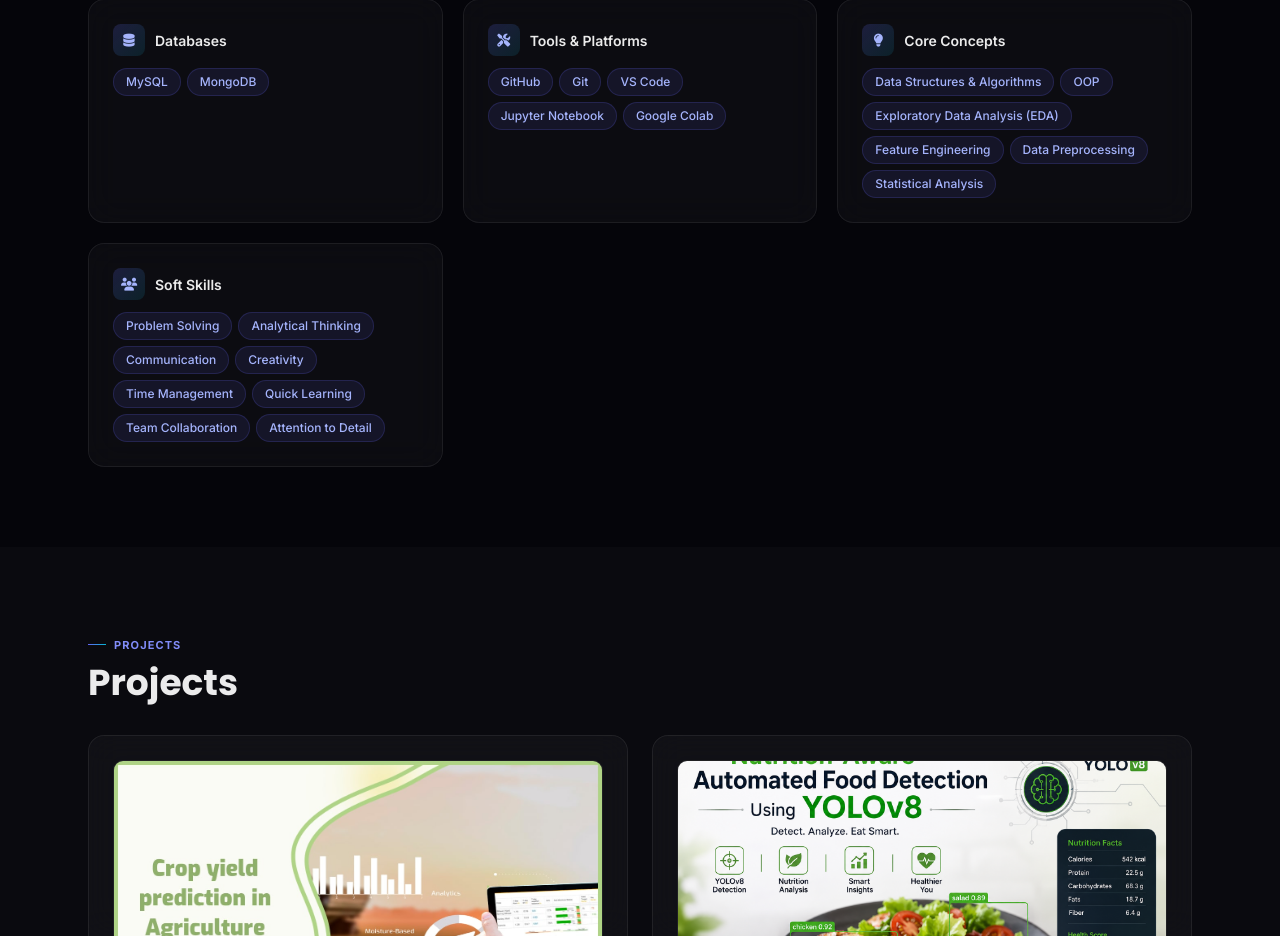
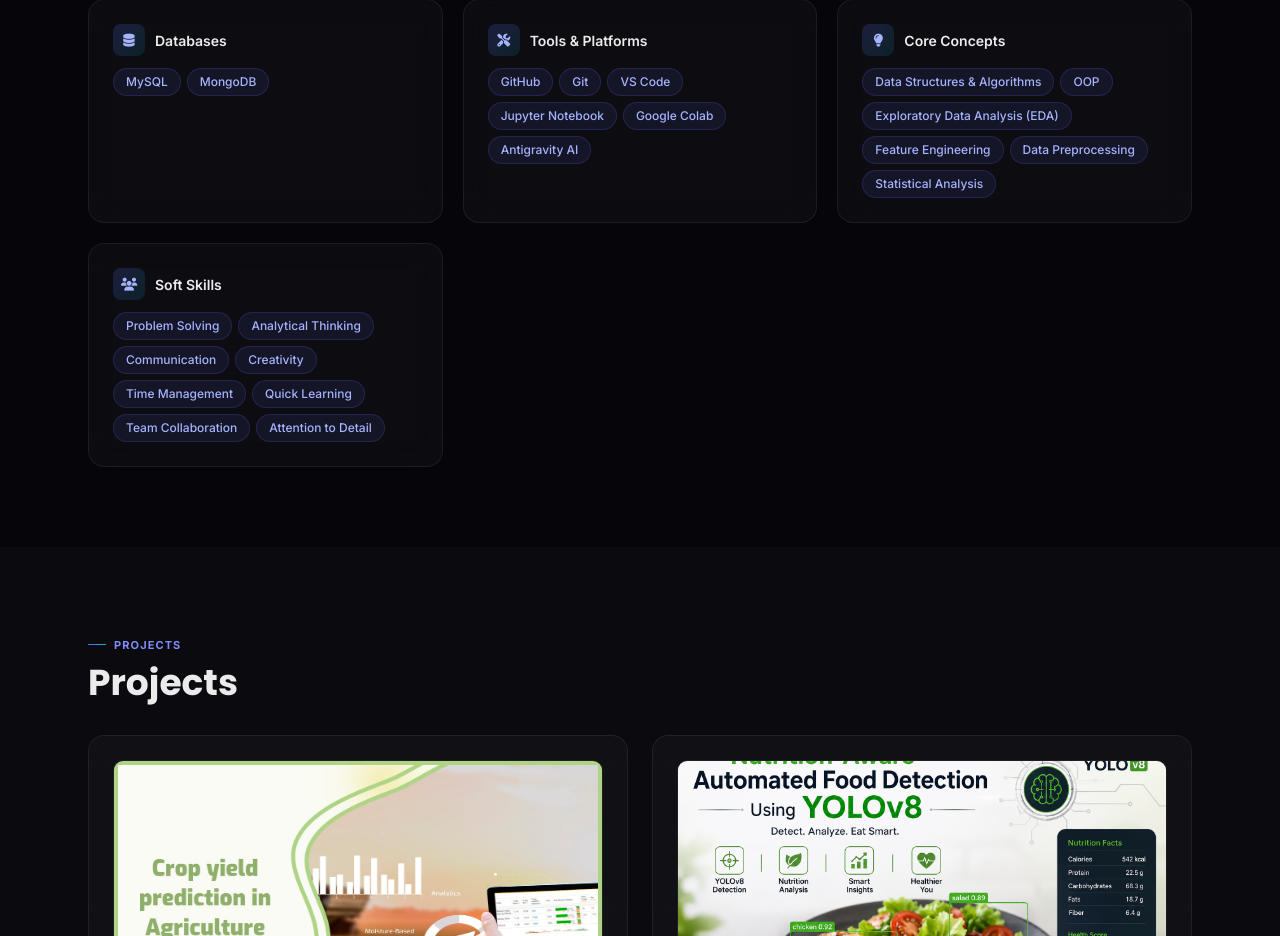
Before and after one commit to m-thulasiram/portfolio, a React (Vite) app: page / in a window 1280 px wide. Shown: the part 1944-2880 px from the top of the page. Built offline with nearby package versions, Linux system fonts and the light colour scheme.

Commit message:
Add Antigravity AI to tools/skills section

```diff
--- a/src/data.js
+++ b/src/data.js
@@ -43,7 +43,7 @@ const DATA = {
       "YOLOv8", "Time Series Forecasting", "Regression", "Classification",
     ],
     databases: ["MySQL", "MongoDB"],
-    tools: ["GitHub", "Git", "VS Code", "Jupyter Notebook", "Google Colab"],
+    tools: ["GitHub", "Git", "VS Code", "Jupyter Notebook", "Google Colab", "Antigravity AI"],
     concepts: [
       "Data Structures & Algorithms", "OOP", "Exploratory Data Analysis (EDA)",
       "Feature Engineering", "Data Preprocessing", "Statistical Analysis",
```
